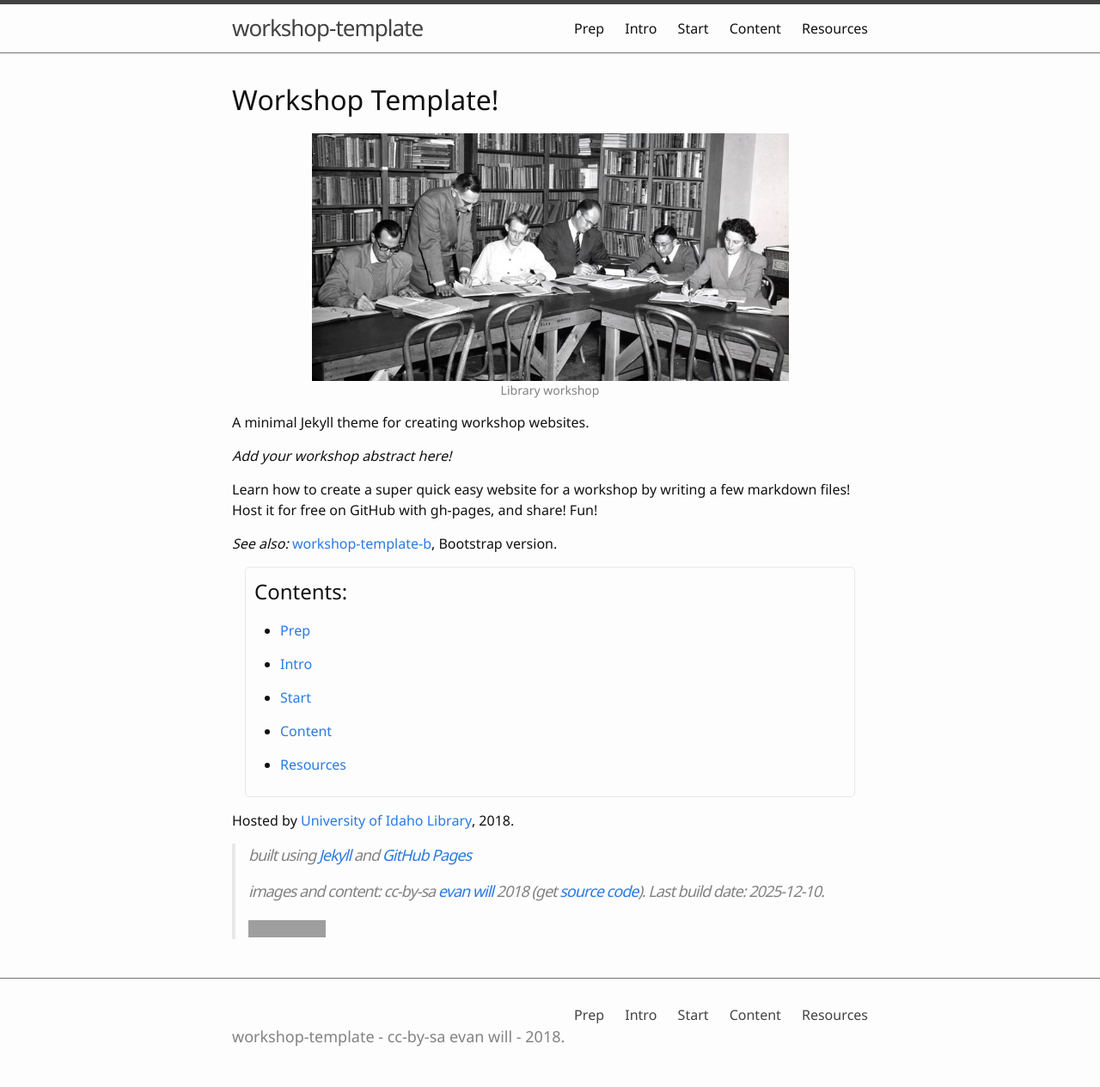
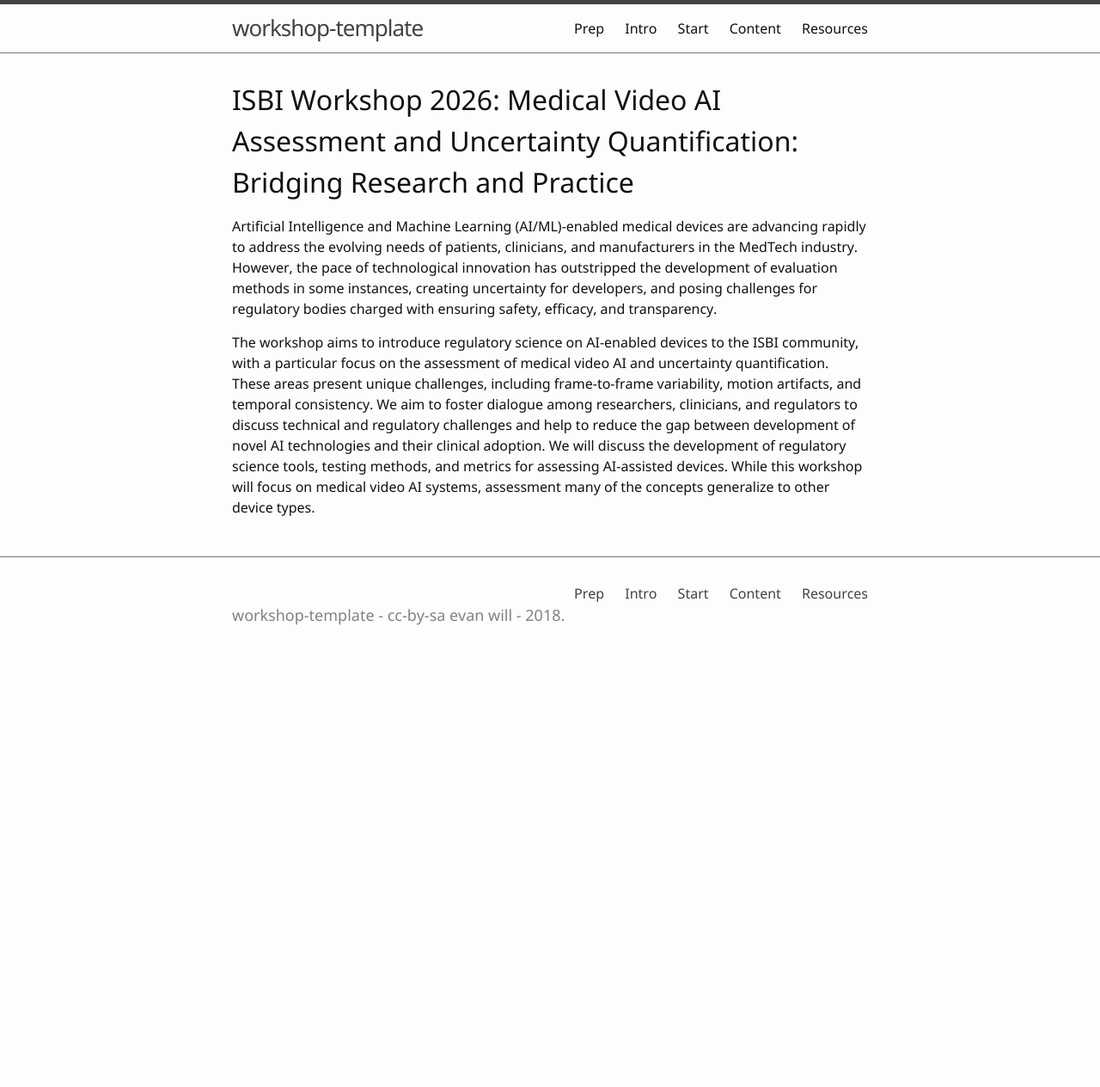
Before and after one commit to FengYang-FDA2023/Medical-Video-Assessment--ISBI2026, a Jekyll site: the page built from index.md, in a window 1280 px wide. Shown: the whole page at 86% size. Built offline with Jekyll 4.4.1, drawn with Linux system fonts in a browser that asks for light colours; our own code applies the rules of GitHub Pages for plain Markdown files; after the commit the page ends 900 px from its top, so only the background shows below that; grey boxes are pictures that could not be loaded.

Commit message:
Revise workshop details for ISBI 2026
The workshop aims to introduce regulatory science on AI-enabled devices, focusing on medical video AI and uncertainty quantification. It addresses challenges like frame-to-frame variability and aims to foster dialogue among stakeholders.

```diff
--- a/index.md
+++ b/index.md
@@ -1,34 +1,11 @@
 ---
-title: Home
+Workshop on ISBI 2026: Medical Video AI Assessment and Uncertainty Quantification: Bridging Research and Practice
 ---
 
-# Workshop Template!
+# ISBI Workshop 2026: Medical Video AI Assessment and Uncertainty Quantification: Bridging Research and Practice
 
-{% include figure.html img="uidaho-workshop.jpg" alt="intro image here" caption="Library workshop" width="75%" %}
 
-A minimal Jekyll theme for creating workshop websites.
+Artificial Intelligence and Machine Learning (AI/ML)-enabled medical devices are advancing rapidly to address the evolving needs of patients, clinicians, and manufacturers in the MedTech industry.  However, the pace of technological innovation has outstripped the development of evaluation methods in some instances, creating uncertainty for developers, and posing challenges for regulatory bodies charged with ensuring safety, efficacy, and transparency.
 
-*Add your workshop abstract here!*
-
-Learn how to create a super quick easy website for a workshop by writing a few markdown files!
-Host it for free on GitHub with gh-pages, and share!
-Fun!
-
-*See also:* [workshop-template-b](https://evanwill.github.io/workshop-template-b/), Bootstrap version.
-
-<div class="toc" markdown="1">
-## Contents:
-
-{% for lesson in site.pages %}
-{% if lesson.nav == true %}- [{{ lesson.title }}]({{ lesson.url | relative_url }}){% endif %}
-{% endfor %}
-</div>
-
-Hosted by [University of Idaho Library](http://www.lib.uidaho.edu/), {{ site.pub_year }}.
-
-> built using [Jekyll](https://jekyllrb.com/) and [GitHub Pages](https://pages.github.com/)
->
-> images and content: cc-by-sa <a href="https://github.com/{{ site.github_username }}">{{ site.author }}</a> {{ site.pub_year}} (get [source code]({{ site.repo }})).
-> Last build date: {{ site.time | date: "%Y-%m-%d" }}.
->
-> <a href="http://creativecommons.org/licenses/by-sa/4.0/" rel="license"><img style="border-width: 0;" src="https://i.creativecommons.org/l/by-sa/4.0/88x31.png" alt="Creative Commons License" /></a>
+The workshop aims to introduce regulatory science on AI-enabled devices to the ISBI community, with a particular focus on the assessment of medical video AI and uncertainty quantification. These areas present unique challenges, including frame-to-frame variability, motion artifacts, and temporal consistency. We aim to foster dialogue among researchers, clinicians, and regulators to discuss technical and regulatory challenges and help to reduce the gap between development of novel AI technologies and their clinical adoption. We will discuss the development of regulatory science tools, testing methods, and metrics for assessing AI-assisted devices.
+While this workshop will focus on medical video AI systems, assessment many of the concepts generalize to other device types.
```
